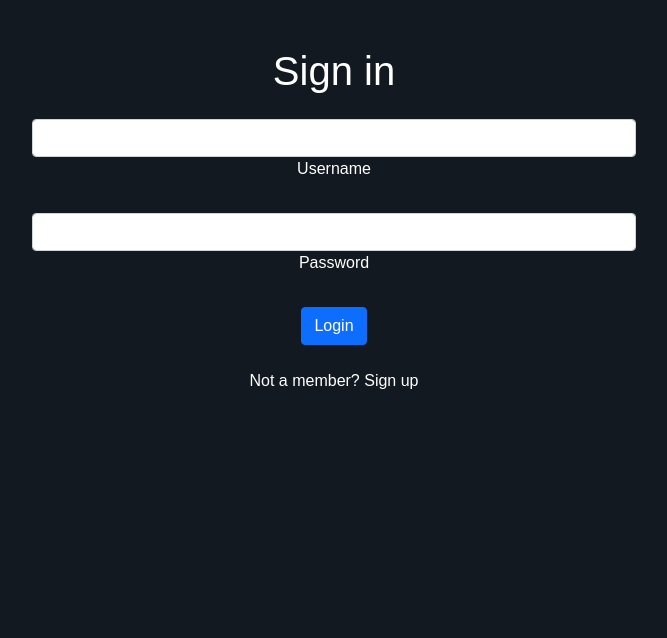
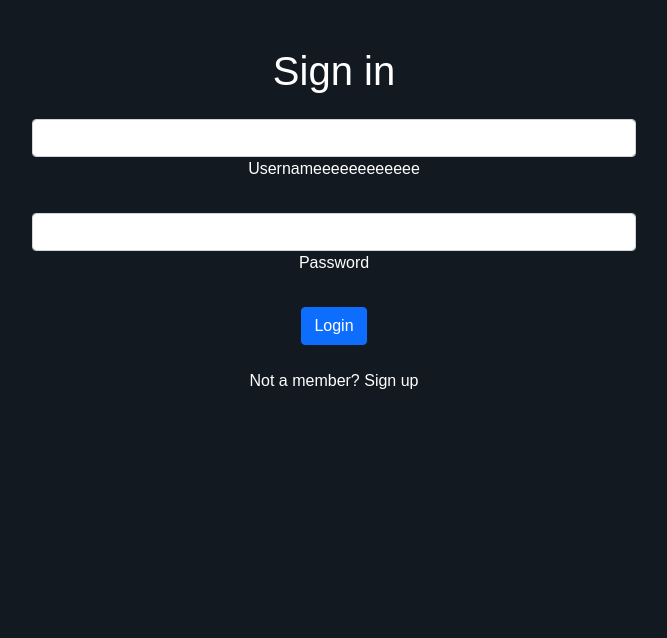
Before and after one commit to Pure122/bsad2, a PHP site: page /login.php in a window 1280 px wide. Shown: the part 157-795 px from the top of the page, without its empty margins (306-973 px from the left). Run offline with PHP 8.4, Linux system fonts and the light colour scheme; some libraries are stand-ins or nearby versions.

Commit message:
asdasd
asdsadasdasd
asd
as
dasd
asd

```diff
--- a/login.php
+++ b/login.php
@@ -32,7 +32,7 @@ session_start();
     <form action="login_db.php" method="POST">
         <div class="form-outline mb-4">
             <input type="text" name="username" required="Username is required" class="form-control">
-            <label class="form-label text-white" for="username">Username</label>
+            <label class="form-label text-white" for="username">Usernameeeeeeeeeeee</label>
 
         </div>
         <div class="form-outline mb-4">
```
